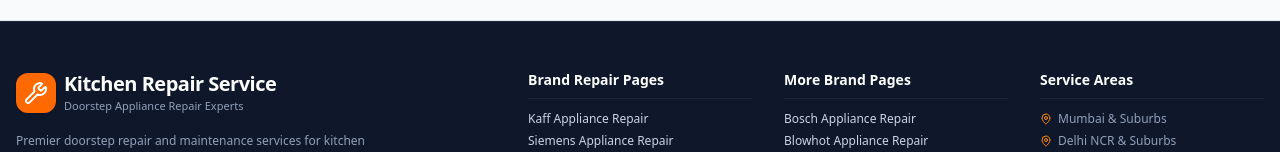
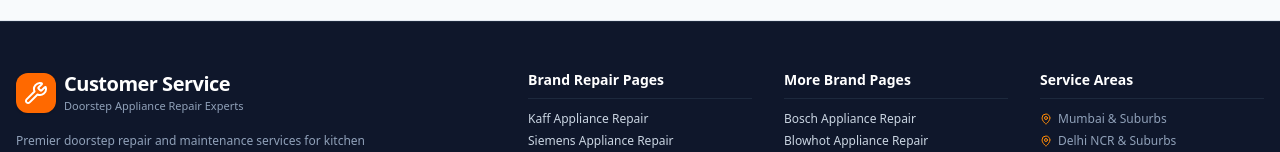
Before and after one commit to shanmalik9550-svg/shan, a Next.js app: page / in a window 1280 px wide. Shown: the part 8281-8433 px from the top of the page. Built offline with nearby package versions, Linux system fonts and the light colour scheme.

Commit message:
Update footer brand title to Customer Service

```diff
--- a/components/Footer.tsx
+++ b/components/Footer.tsx
@@ -21,7 +21,7 @@ export default function Footer() {
                 <Wrench className="w-6 h-6" />
               </div>
               <div>
-                <span className="font-black text-xl text-white tracking-tight">Kitchen Repair Service</span>
+                <span className="font-black text-xl text-white tracking-tight">Customer Service</span>
                 <p className="text-[11px] text-slate-400">Doorstep Appliance Repair Experts</p>
               </div>
             </Link>
```
